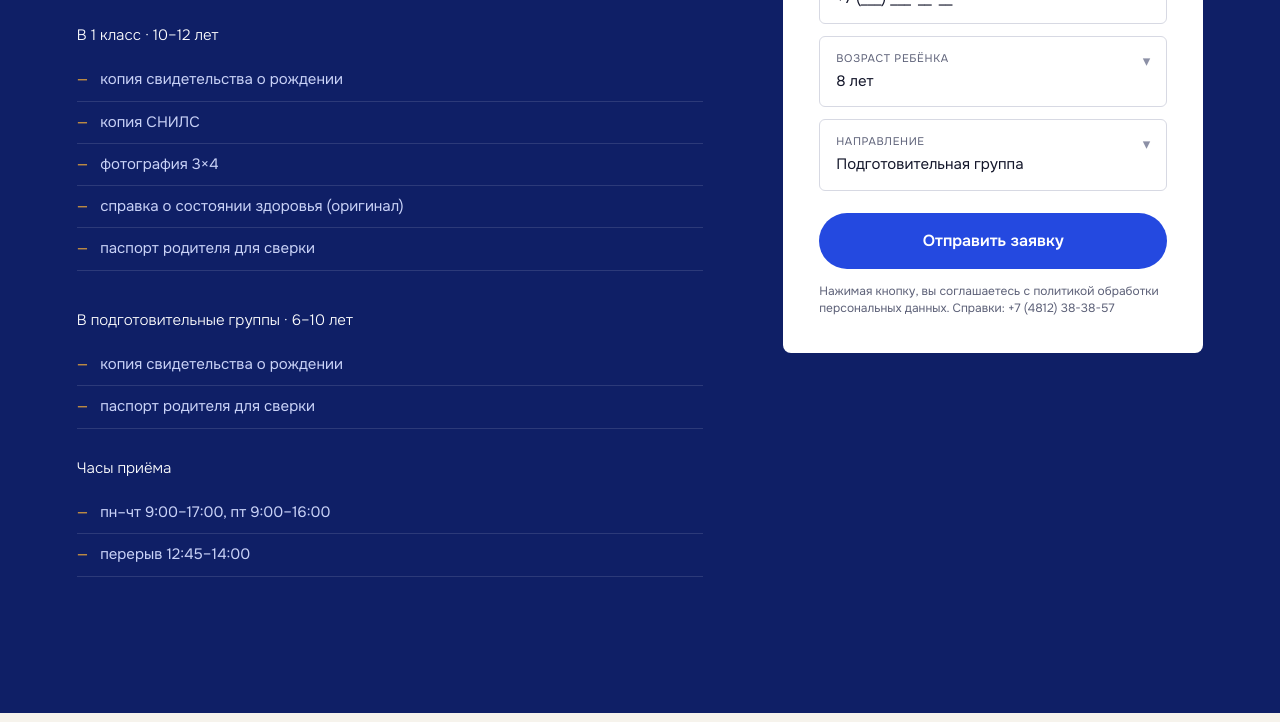
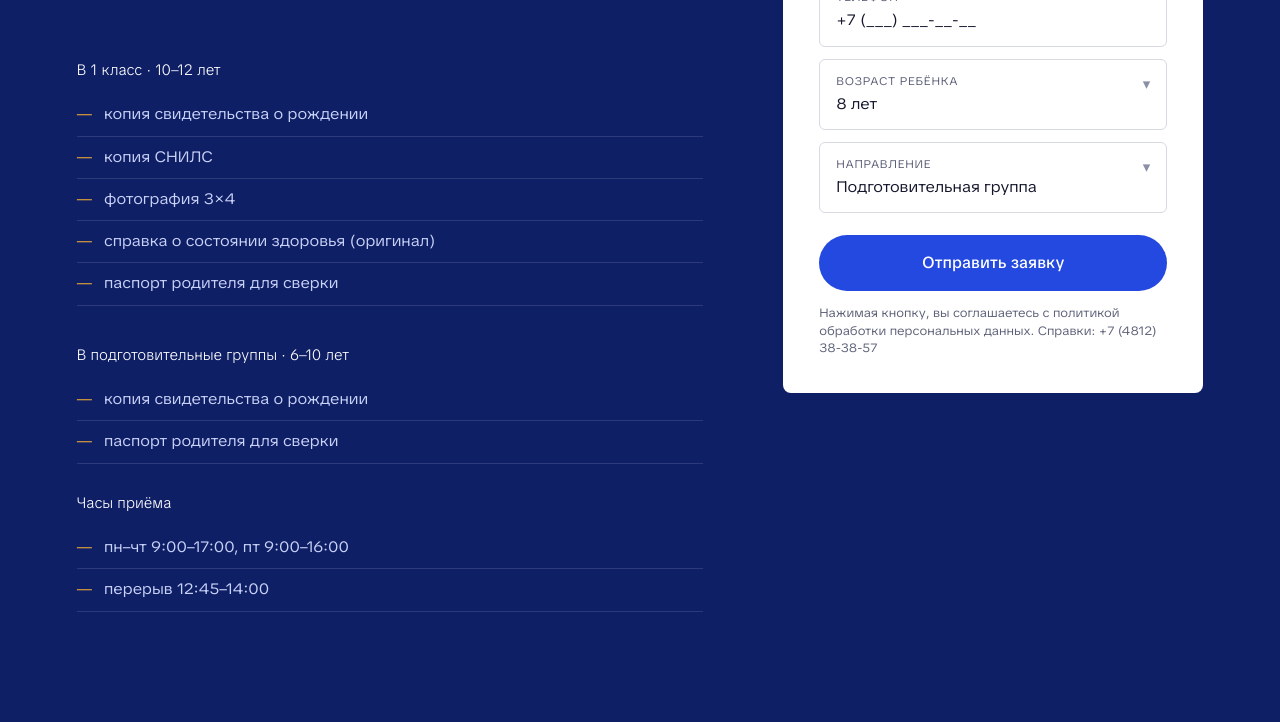
Before and after one commit to IvanMayorov/dhsh-tenishevoy-concept, a plain HTML site: page index.html in a window 1280 px wide. Shown: the part 2878-3600 px from the top of the page. Drawn offline with Linux system fonts and the light colour scheme.

Commit message:
Шрифт TikTok Sans, ширина 112%

```diff
--- a/css/site.css
+++ b/css/site.css
@@ -1,20 +1,15 @@
 
 /* ---------- Шрифты: локально, SIL OFL 1.1 ---------- */
-@font-face{font-family:"Onest";src:url(../fonts/onest-cyrillic-400-normal.woff2) format("woff2");font-weight:400;unicode-range:U+0301,U+0400-045F,U+0490-0491,U+04B0-04B1,U+2116}
-@font-face{font-family:"Onest";src:url(../fonts/onest-latin-400-normal.woff2) format("woff2");font-weight:400;unicode-range:U+0000-00FF,U+2000-206F,U+20AC,U+2122,U+2190-21FF}
-@font-face{font-family:"Onest";src:url(../fonts/onest-cyrillic-500-normal.woff2) format("woff2");font-weight:500;unicode-range:U+0301,U+0400-045F,U+0490-0491,U+04B0-04B1,U+2116}
-@font-face{font-family:"Onest";src:url(../fonts/onest-latin-500-normal.woff2) format("woff2");font-weight:500;unicode-range:U+0000-00FF,U+2000-206F,U+20AC,U+2122,U+2190-21FF}
-@font-face{font-family:"Onest";src:url(../fonts/onest-cyrillic-600-normal.woff2) format("woff2");font-weight:500;unicode-range:U+0301,U+0400-045F,U+0490-0491,U+04B0-04B1,U+2116}
-@font-face{font-family:"Onest";src:url(../fonts/onest-latin-600-normal.woff2) format("woff2");font-weight:500;unicode-range:U+0000-00FF,U+2000-206F,U+20AC,U+2122,U+2190-21FF}
 
-@font-face{font-family:"Onest";src:url(../fonts/onest-cyrillic-300-normal.woff2) format("woff2");font-weight:300;unicode-range:U+0301,U+0400-045F,U+0490-0491,U+04B0-04B1,U+2116}
-@font-face{font-family:"Onest";src:url(../fonts/onest-latin-300-normal.woff2) format("woff2");font-weight:300;unicode-range:U+0000-00FF,U+2000-206F,U+20AC,U+2122,U+2190-21FF}
+
+@font-face{font-family:"TikTok Sans";src:url(../fonts/tiktok-sans-cyrillic-wdth-normal.woff2) format("woff2-variations");font-weight:300 900;font-stretch:75% 150%;font-display:swap;unicode-range:U+0301,U+0400-045F,U+0490-0491,U+04B0-04B1,U+2116}
+@font-face{font-family:"TikTok Sans";src:url(../fonts/tiktok-sans-latin-wdth-normal.woff2) format("woff2-variations");font-weight:300 900;font-stretch:75% 150%;font-display:swap;unicode-range:U+0000-00FF,U+0131,U+0152-0153,U+02BB-02BC,U+02C6,U+02DA,U+02DC,U+0304,U+0308,U+0329,U+2000-206F,U+20AC,U+2122,U+2191,U+2193,U+2212,U+2215,U+FEFF,U+FFFD}
 
 :root{
   --blue:#2449E0; --blue-d:#1A35A8; --blue-ink:#0F1F66; --blue-50:#E9EDFC;
   --paper:#F6F3EC; --paper-2:#EDE8DC; --white:#fff; --ink:#14172B; --muted:#5D6178;
   --ochre:#E2A23B; --red:#D9472B;
-  --disp:"Onest",system-ui,sans-serif; --text:"Onest",system-ui,sans-serif;
+  --disp:"TikTok Sans",system-ui,sans-serif; --text:"TikTok Sans",system-ui,sans-serif;
   --pad:clamp(40px,6vw,160px); --maxw:1660px; --utilh:40px; --hdrh:clamp(96px,13svh,136px);
 }
 *{box-sizing:border-box;margin:0;padding:0}
@@ -380,3 +375,7 @@ footer{background:var(--blue);color:#fff;padding:80px 0 36px;position:relative;o
 h1,h2,h3,h4{font-weight:300}
 .hero h1 em{font-weight:200}
 b,strong{font-weight:500}
+
+/* TikTok Sans чуть шире обычного */
+html{font-stretch:112%}
+.hero h1 em{font-weight:300}
```
Also changed, not shown: fonts/LICENSE-TikTokSans-OFL.txt, fonts/LICENSE-Unbounded-OFL.txt (deleted), fonts/onest-cyrillic-300-normal.woff2 (deleted), fonts/onest-cyrillic-400-normal.woff2 (deleted), fonts/onest-cyrillic-500-normal.woff2 (deleted), fonts/onest-cyrillic-600-normal.woff2 (deleted), fonts/onest-latin-300-normal.woff2 (deleted), fonts/onest-latin-400-normal.woff2 (deleted), fonts/onest-latin-500-normal.woff2 (deleted), fonts/onest-latin-600-normal.woff2 (deleted), fonts/tiktok-sans-cyrillic-wdth-normal.woff2 (added), fonts/tiktok-sans-latin-wdth-normal.woff2 (added).
